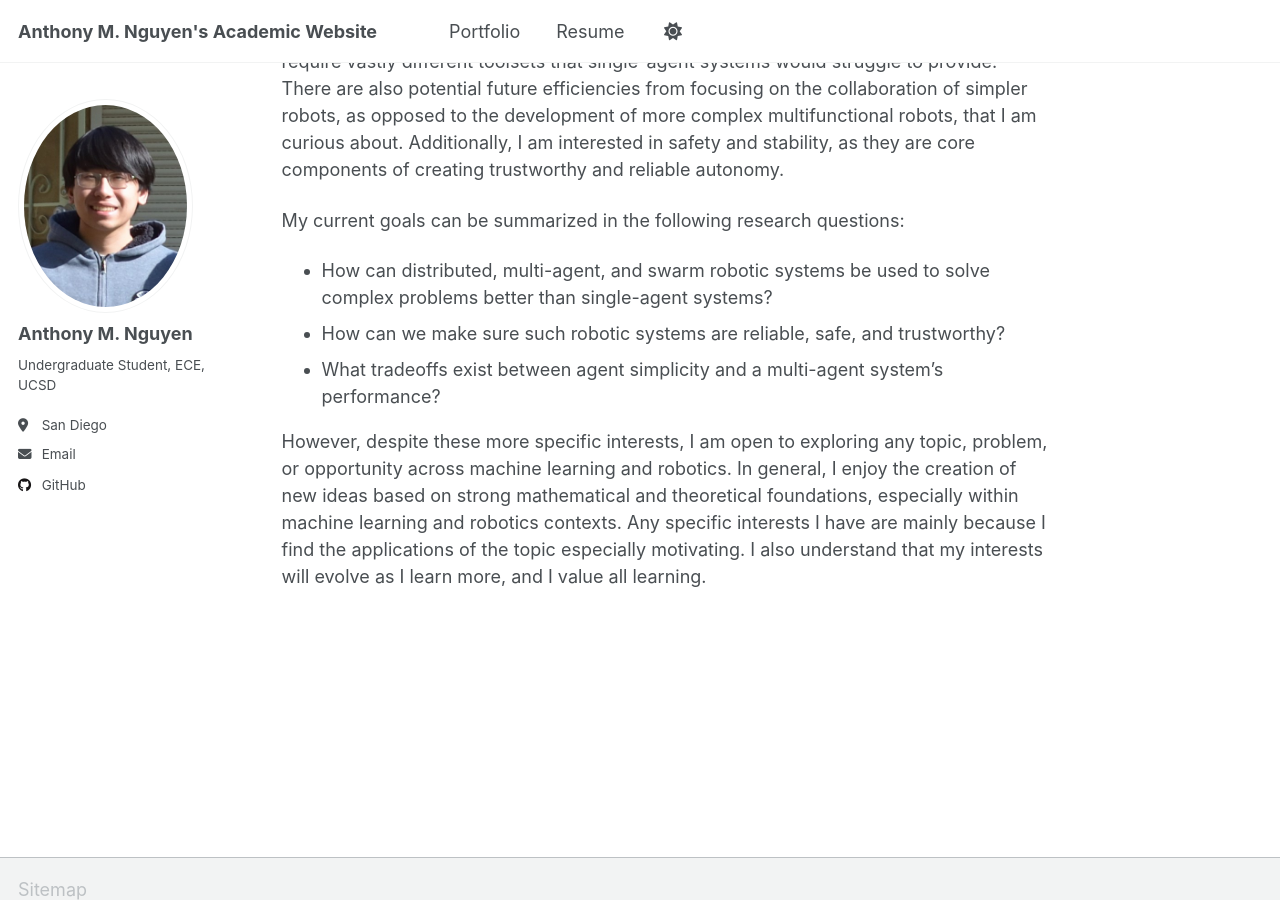
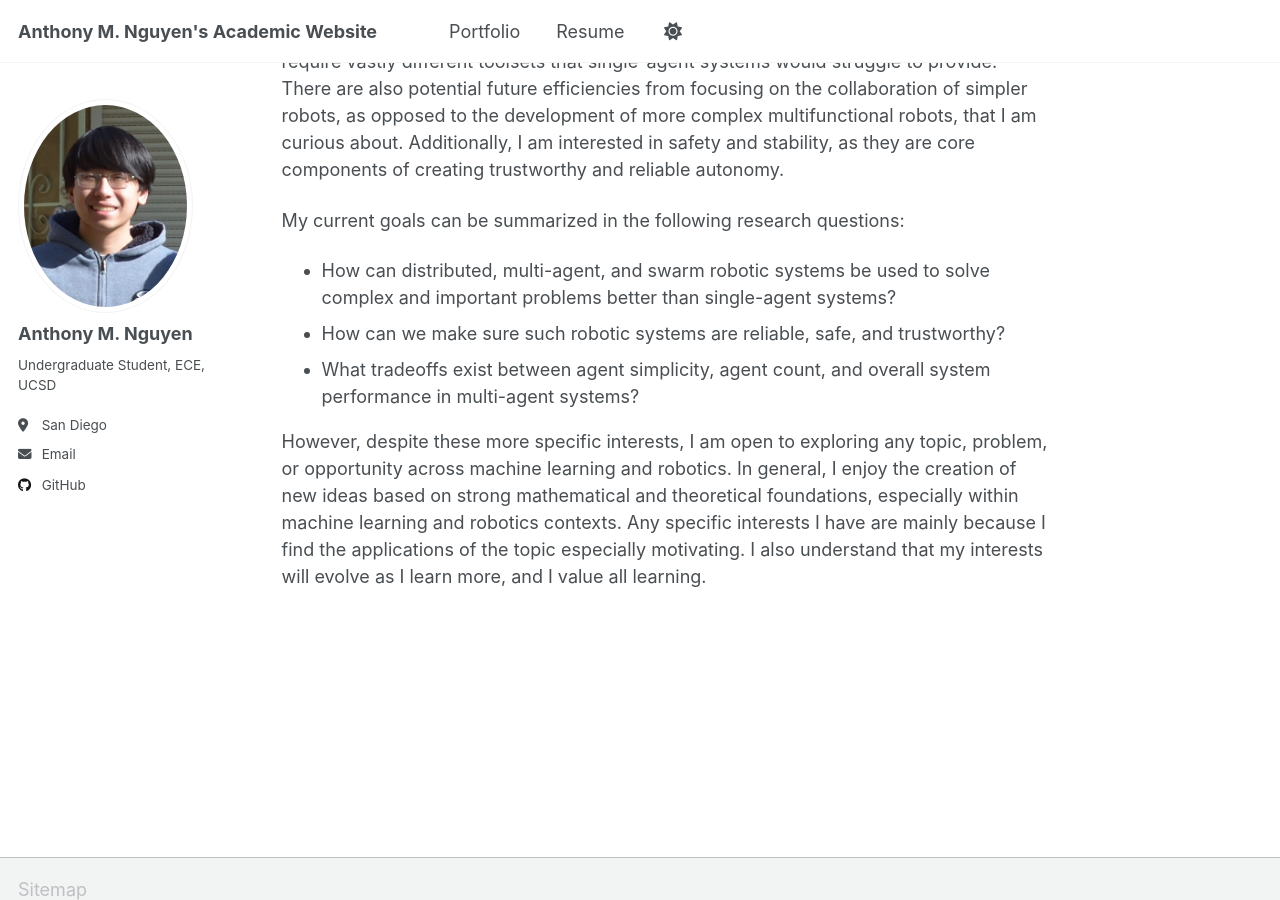
Before and after one commit to minhansd/minhansd.github.io, a Jekyll site: the page built from _pages/about.md, in a window 1280 px wide and 900 px high, scrolled down 541 px. Built offline with Jekyll 4.4.1, drawn with Linux system fonts in a browser that asks for light colours; a script that is not in the unit is left out.

Commit message:
updated about me

```diff
--- a/_pages/about.md
+++ b/_pages/about.md
@@ -16,9 +16,9 @@ For future research, I am interested in exploring distributed, multi-agent, and
 I am specifically intrigued by multi-agent robotic systems due to their capabilities to solve important problems in areas such as healthcare robotics and disaster response, which require vastly different toolsets that single-agent systems would struggle to provide.  There are also potential future efficiencies from focusing on the collaboration of simpler robots, as opposed to the development of more complex multifunctional robots, that I am curious about.  Additionally, I am interested in safety and stability, as they are core components of creating trustworthy and reliable autonomy.
 
 My current goals can be summarized in the following research questions:
-- How can distributed, multi-agent, and swarm robotic systems be used to solve complex problems better than single-agent systems?
+- How can distributed, multi-agent, and swarm robotic systems be used to solve complex and important problems better than single-agent systems?
 - How can we make sure such robotic systems are reliable, safe, and trustworthy?
-- What tradeoffs exist between agent simplicity and a multi-agent system's performance?
+- What tradeoffs exist between agent simplicity, agent count, and overall system performance in multi-agent systems?
 
 However, despite these more specific interests, I am open to exploring any topic, problem, or opportunity across machine learning and robotics.  In general, I enjoy the creation of new ideas based on strong mathematical and theoretical foundations, especially within machine learning and robotics contexts. Any specific interests I have are mainly because I find the applications of the topic especially motivating. I also understand that my interests will evolve as I learn more, and I value all learning.
 
```
